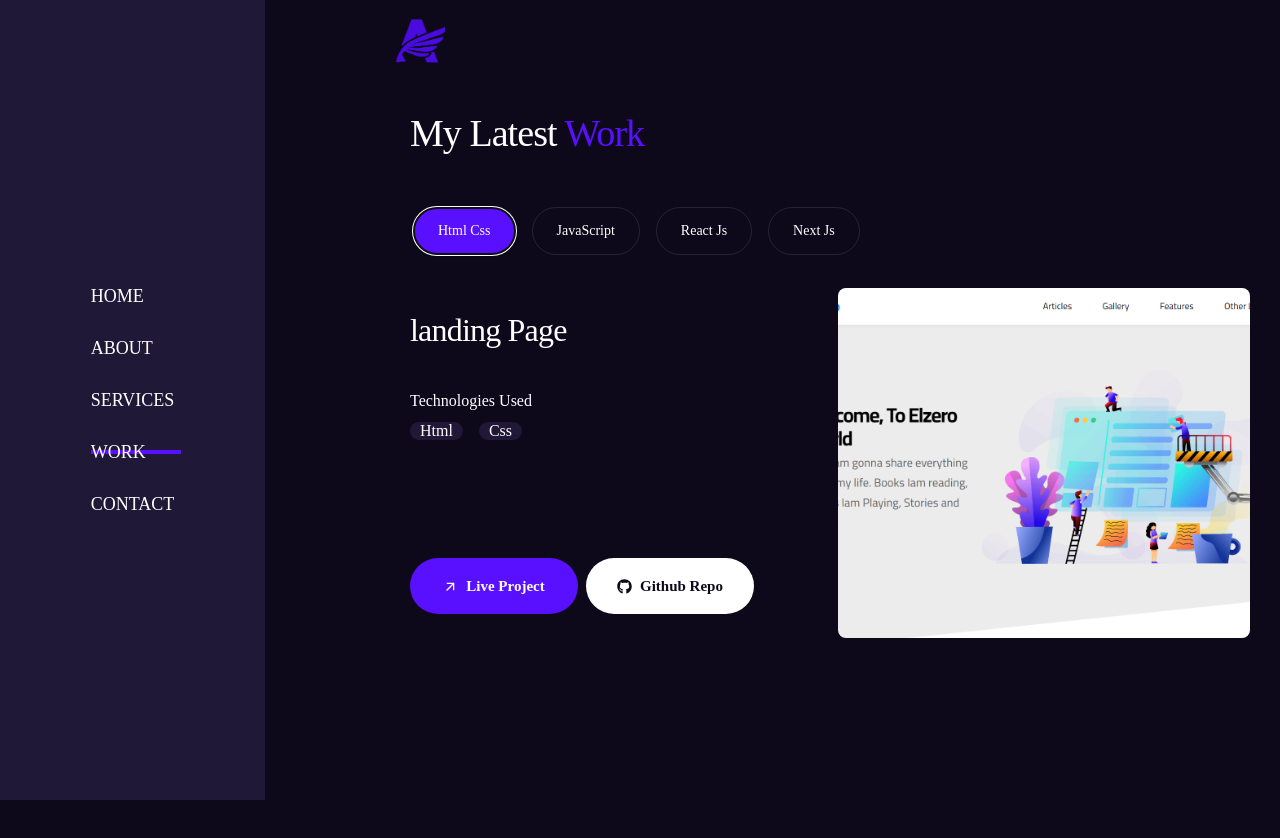
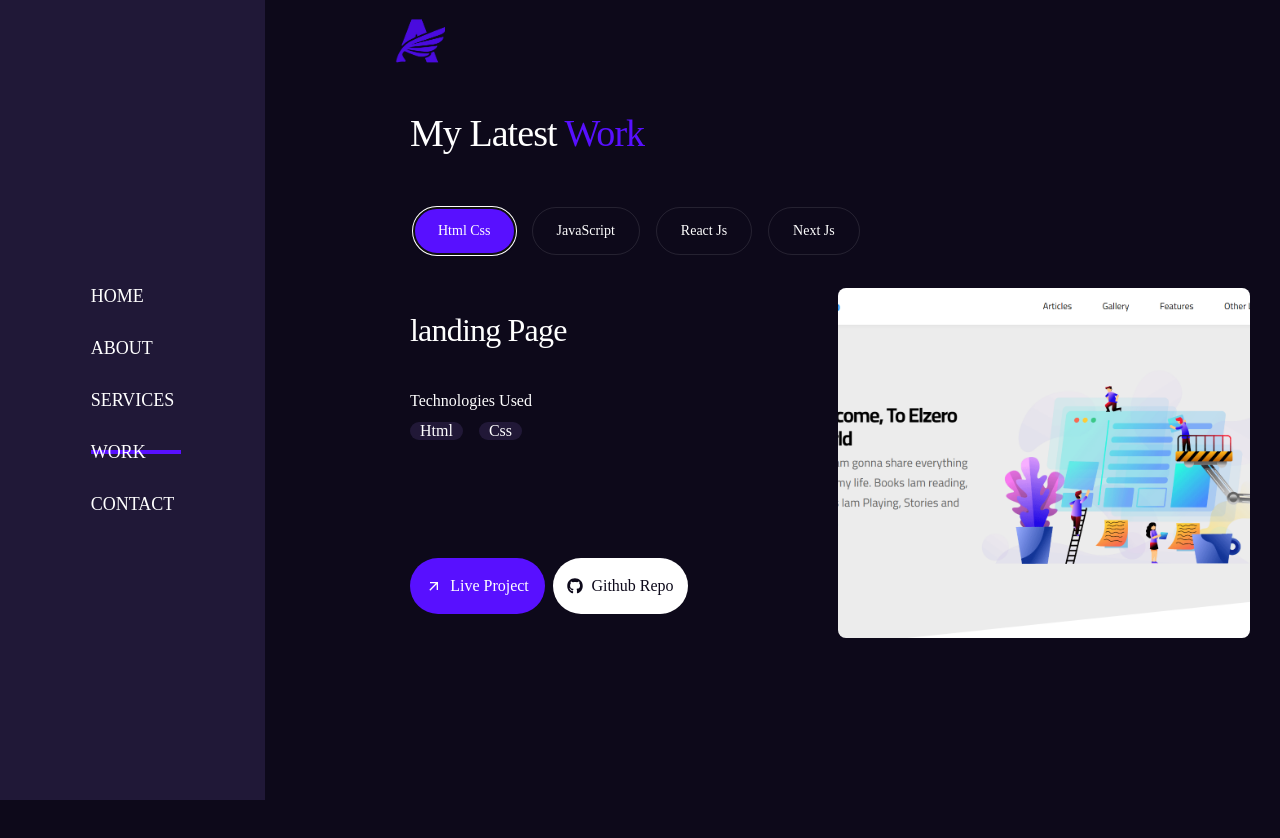
Before and after one commit to AhmedAlsayed105/NewPortfolio, a Next.js app: page /work in a window 1280 px wide. Both pictures are taken after a click on the tab "Html Css". Shown: the top 838 px of the page. Built offline with nearby package versions, Linux system fonts and the light colour scheme; a web font is replaced by a local one.

Commit message:
finshed fiexed border on navabar

```diff
--- a/src/app/Component/NavBar/NavMobile.tsx
+++ b/src/app/Component/NavBar/NavMobile.tsx
@@ -25,14 +25,14 @@ export default function NavMobile() {
   return (
     <div>
       <Sheet open={open} onOpenChange={setOpen}>
-        <SheetTrigger className="lg:hidden text-[35px] cursor-pointer text-white">
+        <SheetTrigger className="lg:hidden text-[35px] cursor-pointer text-white ">
           <CiMenuFries className="cursor-pointer" />
         </SheetTrigger>
         <SheetContent
           className="w-[300px] sm:w-[350px]
-                  bg-primary
+                  bg-primary border-none
                     flex-col justify-between items-center
-                    pt-16 pb-20"
+                    pt-16 pb-20 "
           side="left"
         >
           <SheetHeader className="flex items-center">
--- a/src/app/work/page.tsx
+++ b/src/app/work/page.tsx
@@ -183,15 +183,15 @@ export default function Work() {
                                   </ul>
                                 </div>
                                 {/* butns */}
-                                <div className="flex flex-col sm:flex-row gap-2 mb-2">
+                                <div className="flex  flex-row gap-2 mb-2">
                                   <Link href={project.link}>
-                                    <button className="btn btn-sm btn-accent flex gap-2">
+                                    <button className="btn w-[135px] sm:btn-sm  btn-accent flex gap-2">
                                       <MdArrowOutward />
                                       <span>Live Project</span>
                                     </button>
                                   </Link>
                                   <Link href={project.github}>
-                                    <button className="btn btn-sm btn-white flex gap-2">
+                                    <button className="btn w-[135px] sm:btn-sm  btn-white flex gap-2">
                                       <FaGithub />
                                       <>Github Repo</>
                                     </button>
```
